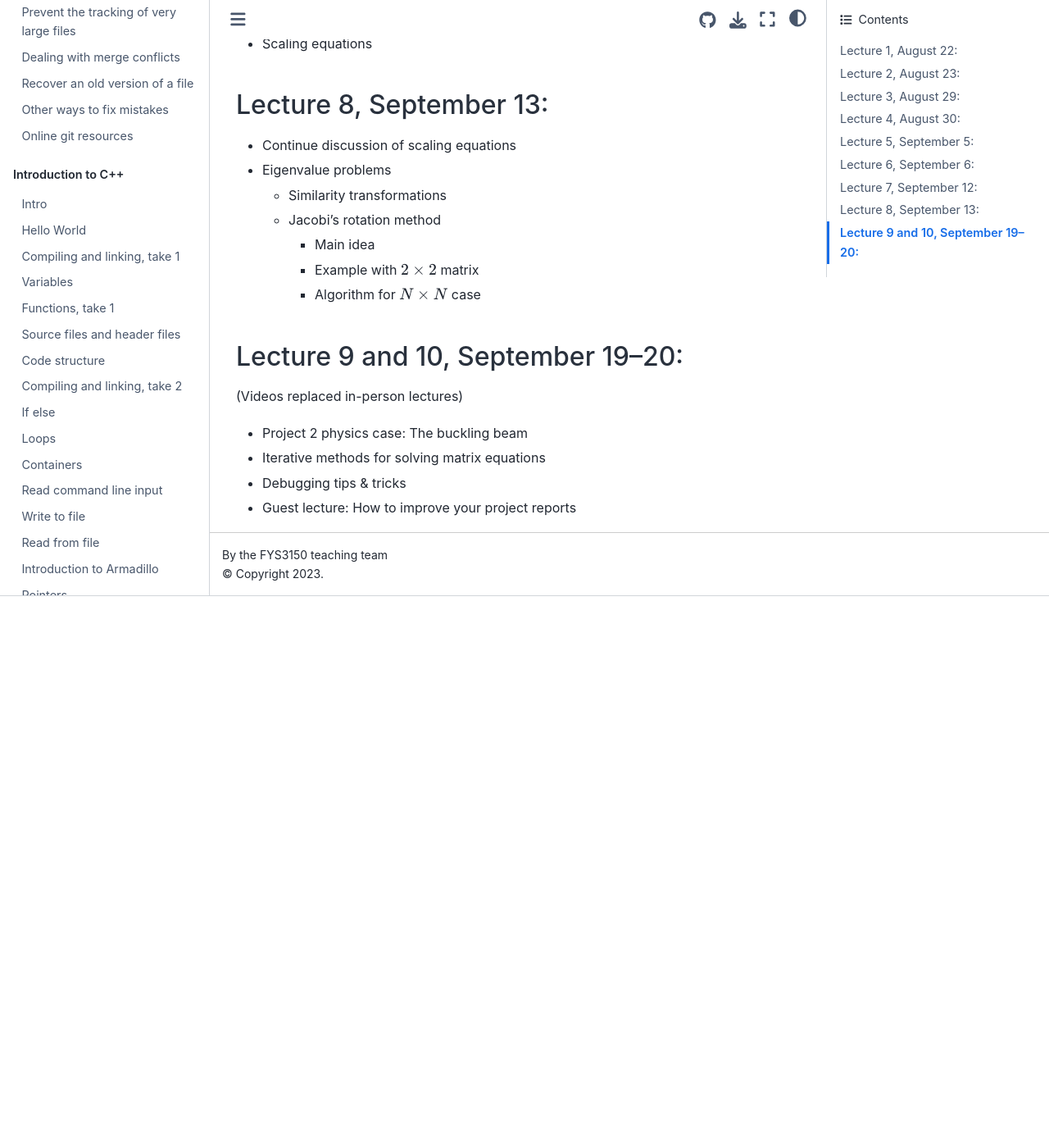
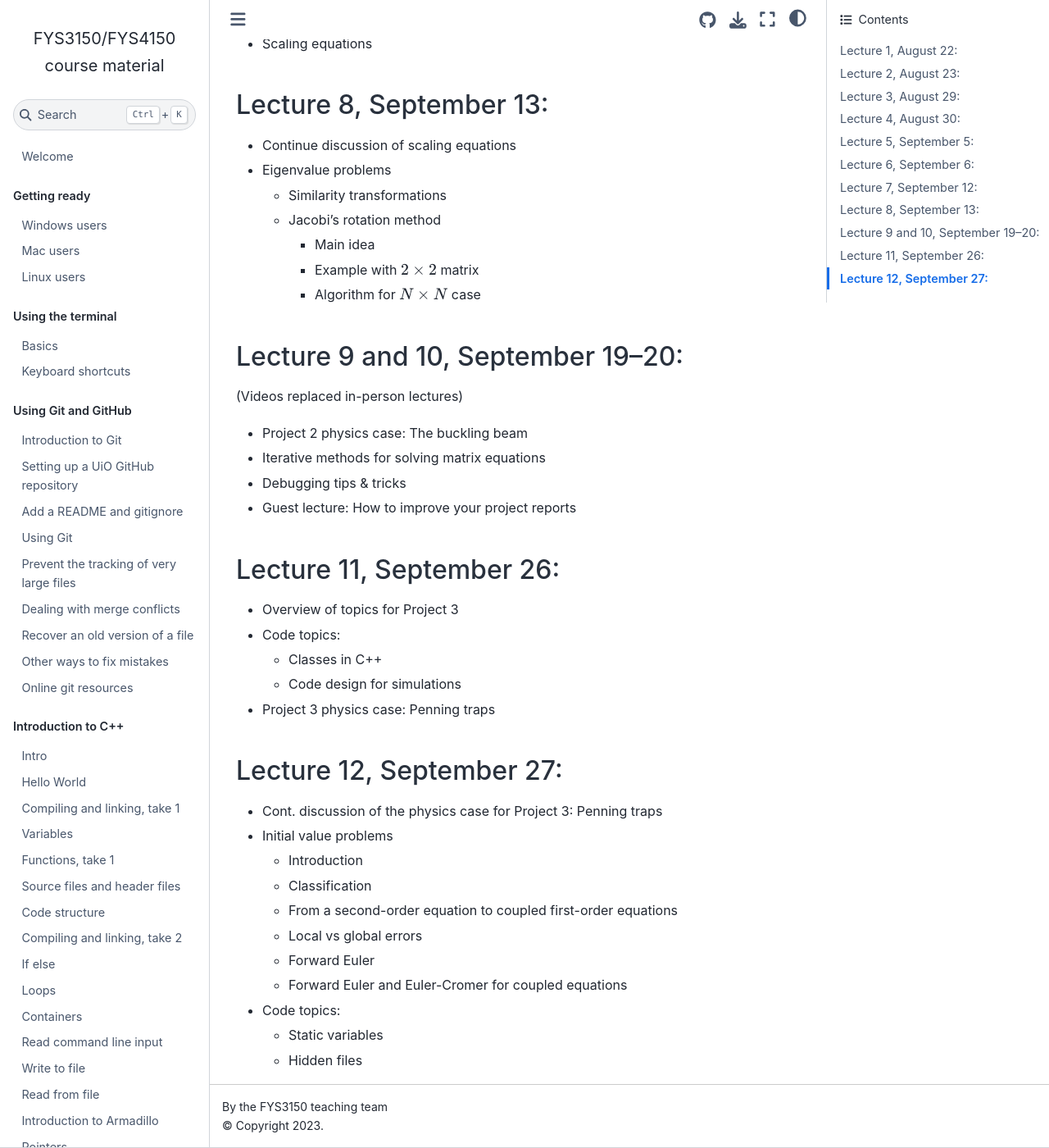
Before and after one commit to anderkve/FYS3150, a Jupyter Book: the page built from lecture_notes/2024/README.md, in a window 1280 px wide and 1400 px high, scrolled down 2196 px. Shown: the whole window at 82% size. Built offline with Jupyter Book 1.0.4 settings and Sphinx 7.4.7 and the Sphinx Book theme 1.1.4, drawn with Linux system fonts in a browser that asks for light colours; pages that are not in the unit, such as notebooks, are missing from menus; before the commit the page ends 2923 px from its top, so only the background shows below that.

Commit message:
Update README.md

```diff
--- a/lecture_notes/2024/README.md
+++ b/lecture_notes/2024/README.md
@@ -23,7 +23,6 @@
   - Discretisation
   - Numerical differentiation
   - Started discussion of boundary value problems (BVPs)
-
 - Code topics:
   - C++: write output to file
   - Unix terminal: redirect terminal output to file
@@ -41,7 +40,6 @@
     - Overview of Gaussian elimination
     - Gaussian elimintation for tridiagonal matrix → Thomas algorithm
   - Counting floating-point operations (FLOPs)
-
 - Code topics:
   - C++: pass-by-reference vs pass-by-value
 
@@ -91,7 +89,6 @@
     - Algorithm for $N \times N$ case
 
 
-
 ### Lecture 9 and 10, September 19--20:
 
 (Videos replaced in-person lectures)
@@ -100,3 +97,27 @@
 - Iterative methods for solving matrix equations
 - Debugging tips & tricks
 - Guest lecture: How to improve your project reports
+
+
+### Lecture 11, September 26:
+
+- Overview of topics for Project 3
+- Code topics:
+  - Classes in C++
+  - Code design for simulations
+- Project 3 physics case: Penning traps
+
+
+### Lecture 12, September 27:
+
+- Cont. discussion of the physics case for Project 3: Penning traps
+- Initial value problems
+  - Introduction
+  - Classification
+  - From a second-order equation to coupled first-order equations
+  - Local vs global errors
+  - Forward Euler
+  - Forward Euler and Euler-Cromer for coupled equations
+- Code topics:
+  - Static variables
+  - Hidden files
```
